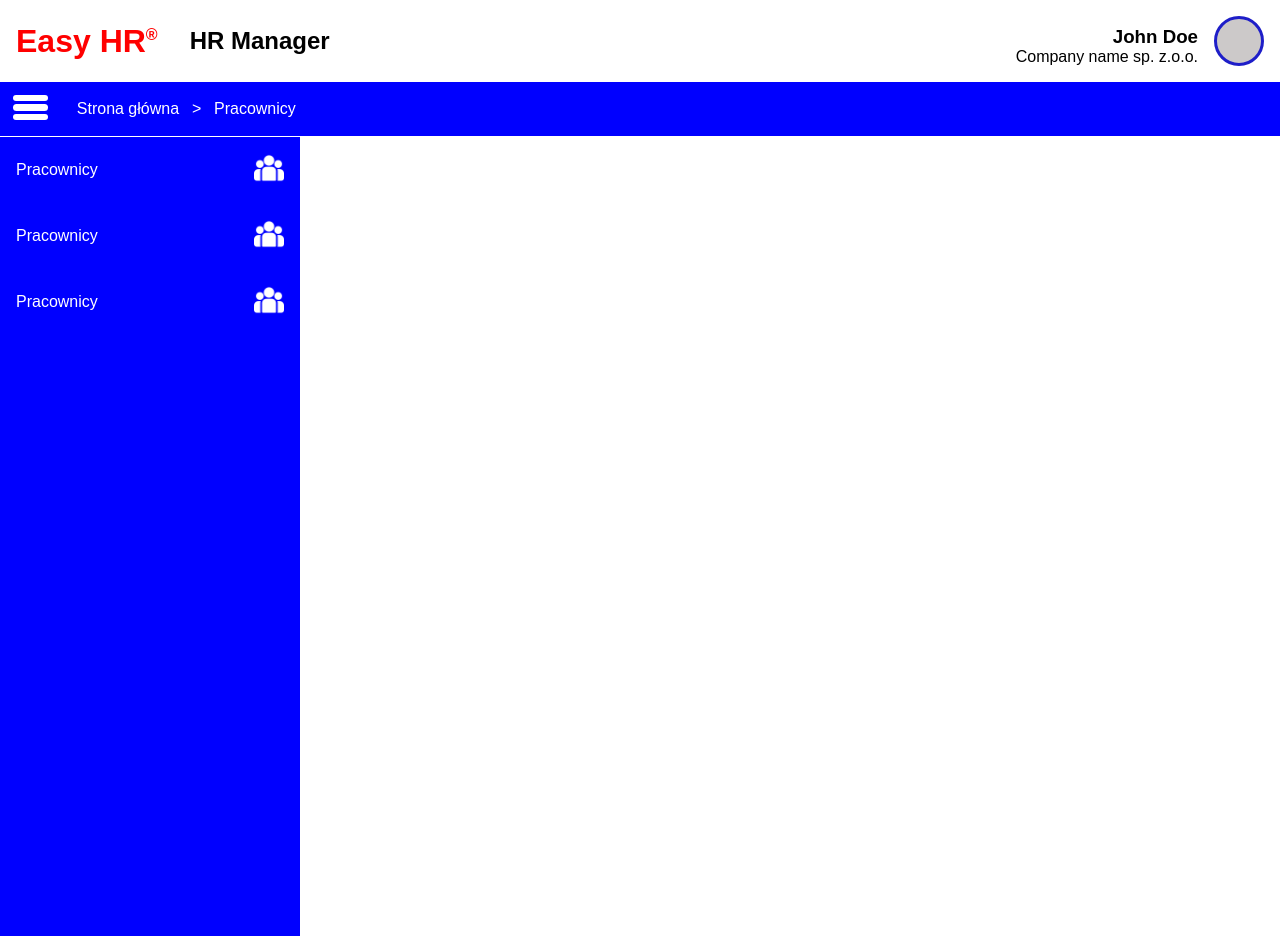
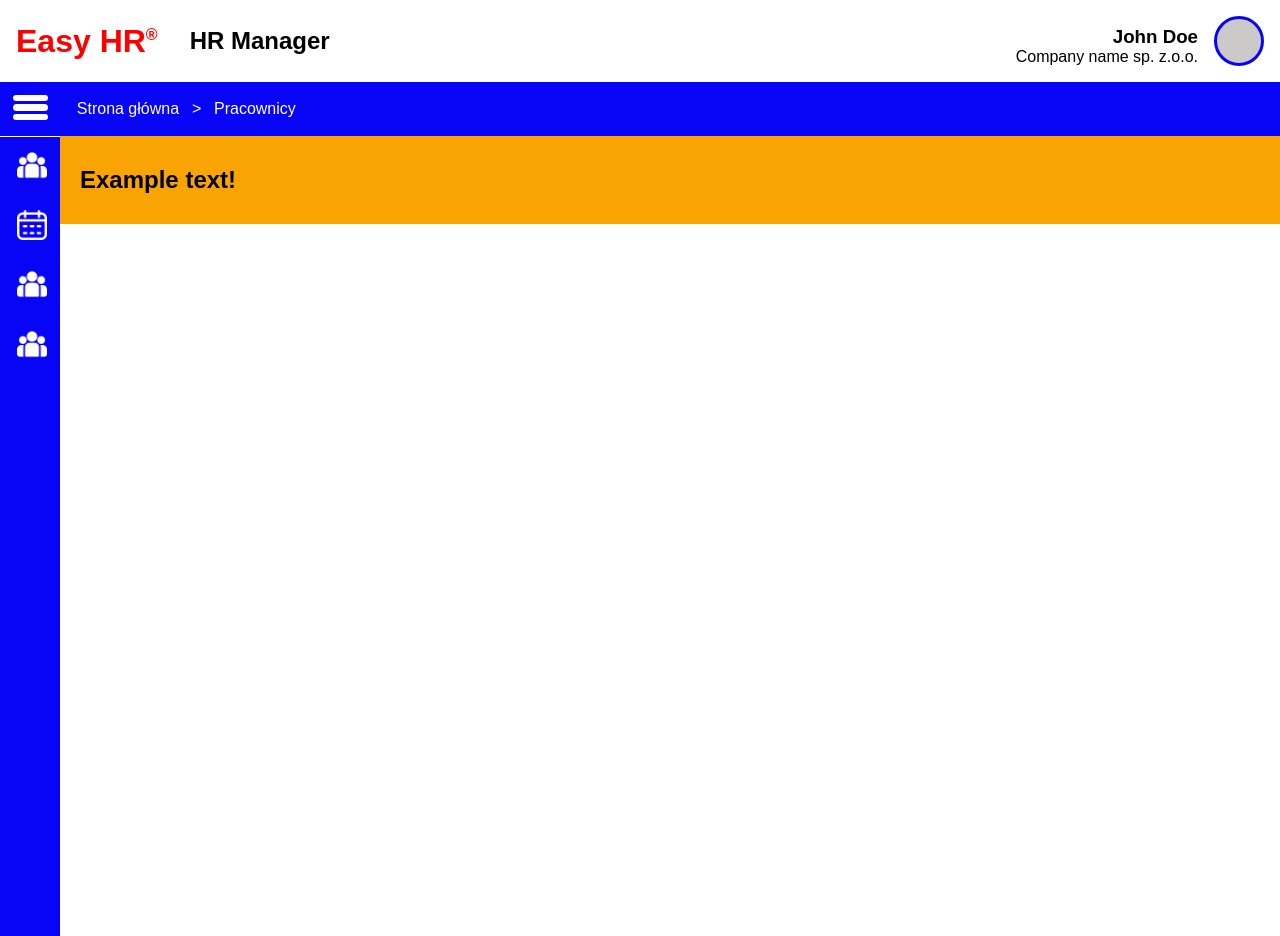
Before and after one commit to marc3601/HR-Manager, a React (Create React App) app: page / in a window 1280 px wide. Built offline with nearby package versions, Linux system fonts and the light colour scheme.

Commit message:
sidebar changes

```diff
--- a/src/App.js
+++ b/src/App.js
@@ -3,7 +3,7 @@ import Header from "./components/Header";
 import TopBar from "./components/TopBar";
 import MainSection from "./components/MainSection";
 function App() {
-  const [bar, setBar] = useState(!false)
+  const [bar, setBar] = useState(false)
   return (
     <div className="App">
       <Header />
--- a/src/components/Header.scss
+++ b/src/components/Header.scss
@@ -1,3 +1,5 @@
+@import "../utilities/variables";
+
 .main {
     padding: 1rem;
     display: flex;
@@ -7,7 +9,7 @@
         display: flex;
         align-items: center;
         .main_logo {
-            color: red;
+            color: $logo_color;
             sup {
                 font-size: 1rem;
             }
--- a/src/components/MainSection.js
+++ b/src/components/MainSection.js
@@ -5,6 +5,9 @@ const MainSection = ({ bar }) => {
     return (
         <section className='main_section'>
             <SideBar bar={bar} />
+            <div className='view_section'>
+                <h1>Example text!</h1>
+            </div>
         </section>
     )
 }
--- a/src/components/MainSection.scss
+++ b/src/components/MainSection.scss
@@ -1,3 +1,7 @@
 .main_section {
     position: relative;
+    .view_section {
+        padding: 30px 40px 30px 80px;
+        background-color: rgb(250, 164, 4);
+    }
 }
--- /dev/null
+++ b/src/components/MenuItem.js
@@ -0,0 +1,14 @@
+import React from 'react'
+import "./MenuItem.scss"
+const MenuItem = ({ name, logo }) => {
+    return (
+        <div className='menu_item'>
+            <div className='menu_title'><p>{name}</p></div>
+            <div className='menu_icon'>
+                <img alt='people' width={30} src={logo}></img>
+            </div>
+        </div>
+    )
+}
+
+export default MenuItem
--- /dev/null
+++ b/src/components/MenuItem.scss
@@ -0,0 +1,14 @@
+@import "../utilities/variables";
+.menu_item {
+    padding: .8rem;
+    display: flex;
+    align-items: center;
+    justify-content: space-between;
+    cursor: pointer;
+    &:hover {
+        background-color: $hover_color;
+    }
+    .menu_title {
+        color: rgb(255, 255, 255)
+    }
+}
--- a/src/components/SideBar.js
+++ b/src/components/SideBar.js
@@ -1,28 +1,12 @@
 import React from 'react'
 import "./SideBar.scss"
-import people from "../assets/people.png"
+import MenuItem from './MenuItem'
+import { itemsData } from "../utilities/viewsData"
 const SideBar = ({ bar }) => {
-
+    let offset = bar ? 0 : -240 + "px"
     return (
-        <div className='sidebar_container' style={{ left: bar ? 0 : -240 + "px" }}>
-            <div className='menu_item'>
-                <div className='menu_title'><p>Pracownicy</p></div>
-                <div className='menu_icon'>
-                    <img alt='people' width={30} src={people}></img>
-                </div>
-            </div>
-            <div className='menu_item'>
-                <div className='menu_title'><p>Pracownicy</p></div>
-                <div className='menu_icon'>
-                    <img alt='people' width={30} src={people}></img>
-                </div>
-            </div>
-            <div className='menu_item'>
-                <div className='menu_title'><p>Pracownicy</p></div>
-                <div className='menu_icon'>
-                    <img alt='people' width={30} src={people}></img>
-                </div>
-            </div>
+        <div className='sidebar_container' style={{ left: offset }}>
+            {itemsData.map(item => <MenuItem name={item.name} logo={item.logo} />)}
         </div>
     )
 }
--- a/src/components/SideBar.scss
+++ b/src/components/SideBar.scss
@@ -1,22 +1,10 @@
+@import "../utilities/variables";
 .sidebar_container {
     width: 300px;
     height: 100vh;
-    background-color: rgb(0, 0, 255);
+    background-color: $main_color;
     border-top: 1px solid white;
-    position: relative;
+    position: absolute;
     transition: .3s ease;
     left: -240px;
-    .menu_item {
-        padding: 1rem;
-        display: flex;
-        align-items: center;
-        justify-content: space-between;
-        cursor: pointer;
-        &:hover {
-            background-color: rgb(61, 61, 233);
-        }
-        .menu_title {
-            color: rgb(255, 255, 255)
-        }
-    }
 }
--- a/src/components/TopBar.scss
+++ b/src/components/TopBar.scss
@@ -1,5 +1,6 @@
+@import "../utilities/variables";
 .topbar_container {
-    background-color: rgb(0, 0, 255);
+    background-color: $main_color;
     color: white;
     padding: .8rem;
     display: flex;
--- a/src/components/User.scss
+++ b/src/components/User.scss
@@ -1,3 +1,4 @@
+@import "../utilities/variables";
 .user_container {
     display: flex;
     .left_container {
@@ -12,7 +13,7 @@
             width: 50px;
             height: 50px;
             background-color: rgb(204, 201, 201);
-            border: 3px solid rgb(30, 30, 200);
+            border: 3px solid $main_color;
             border-radius: 50%;
             margin-left: 1rem;
             cursor: pointer;
--- /dev/null
+++ b/src/utilities/_variables.scss
@@ -0,0 +1,3 @@
+$main_color: rgb(8, 4, 245);
+$hover_color: rgb(60, 60, 231);
+$logo_color: rgb(255, 0, 0)
--- /dev/null
+++ b/src/utilities/viewsData.js
@@ -0,0 +1,10 @@
+import people from "../assets/people.png"
+import calendar from "../assets/calendar.png"
+
+// Menu items
+export const itemsData = [
+    { name: "Pracownicy", logo: people },
+    { name: "Kalendarz", logo: calendar },
+    { name: "Title3", logo: people },
+    { name: "Title4", logo: people },
+]
```
Also changed, not shown: src/assets/calendar.png (added).
